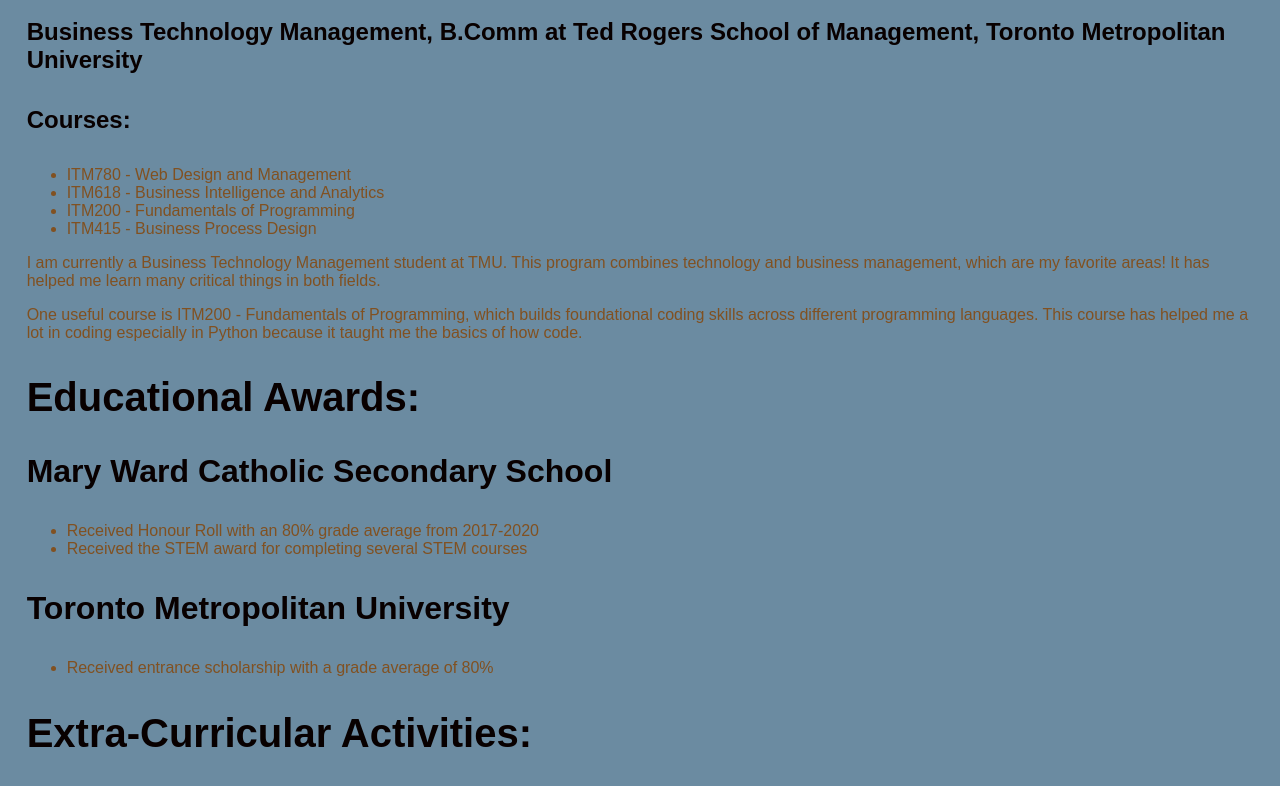
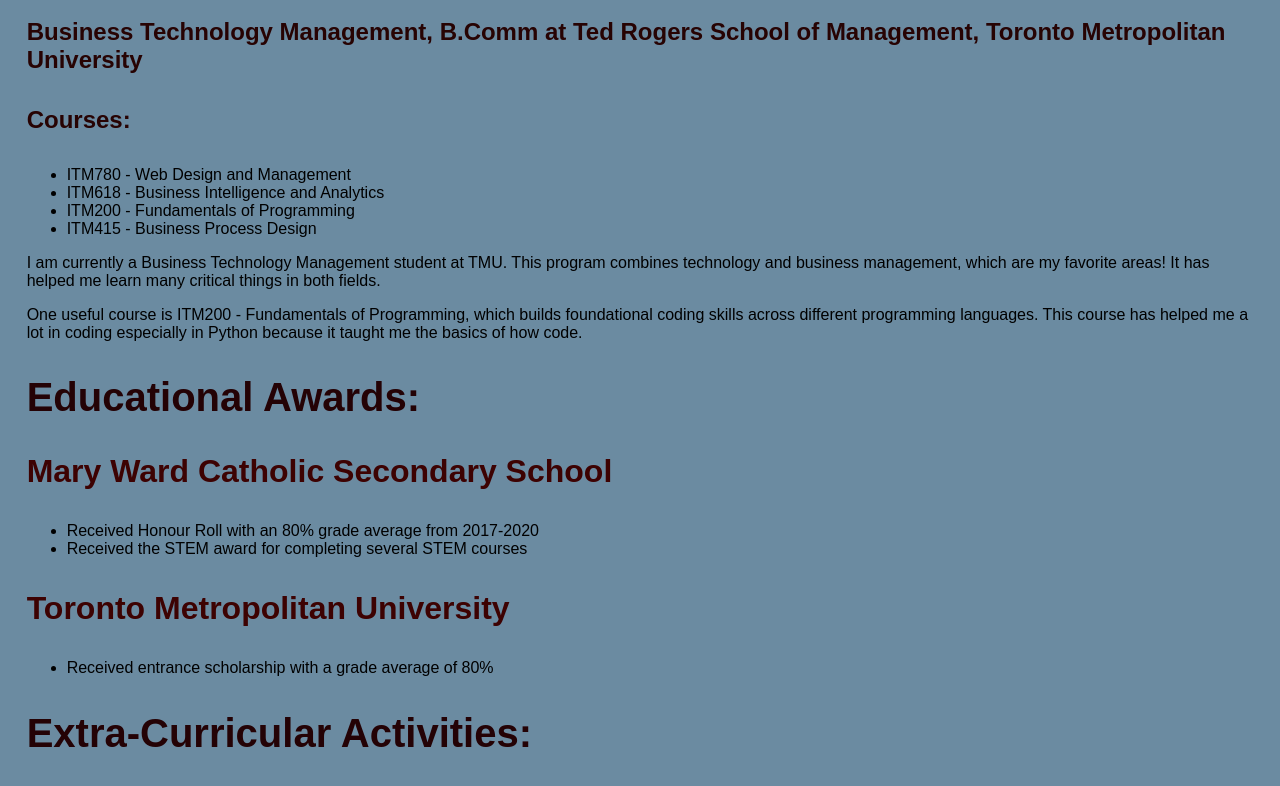
Before and after one commit to rommelbarbieto1/rommelbarbieto1.github.io, a plain HTML site: page index.html in a window 1280 px wide. Shown: the part 492-1278 px from the top of the page. Drawn offline with Linux system fonts and the light colour scheme.

Commit message:
Update itm780_lab_3.css
edit

```diff
--- a/itm780_lab_3.css
+++ b/itm780_lab_3.css
@@ -2,7 +2,7 @@
     font-family: Arial, sans-serif;
     font-size: 12pt;
     background-color: #6b8ba1;
-    color: #815121;
+    color: #000000;
     margin: 20pt;
 }
 
@@ -15,19 +15,19 @@
 h2 {
     font-family: 'Arial', sans-serif;
     font-size: 2.5em;
-    color: #080000;
+    color: #240205;
 }
 
 h3 {
     font-family: 'Arial', sans-serif;
     font-size: 2em;
-    color: #080000;
+    color: #3d0202;
 }
 
 h4 {
     font-family: 'Arial', sans-serif;
     font-size: 1.5em;
-    color: #080000;
+    color: #270303;
 }
 
 a,
```
